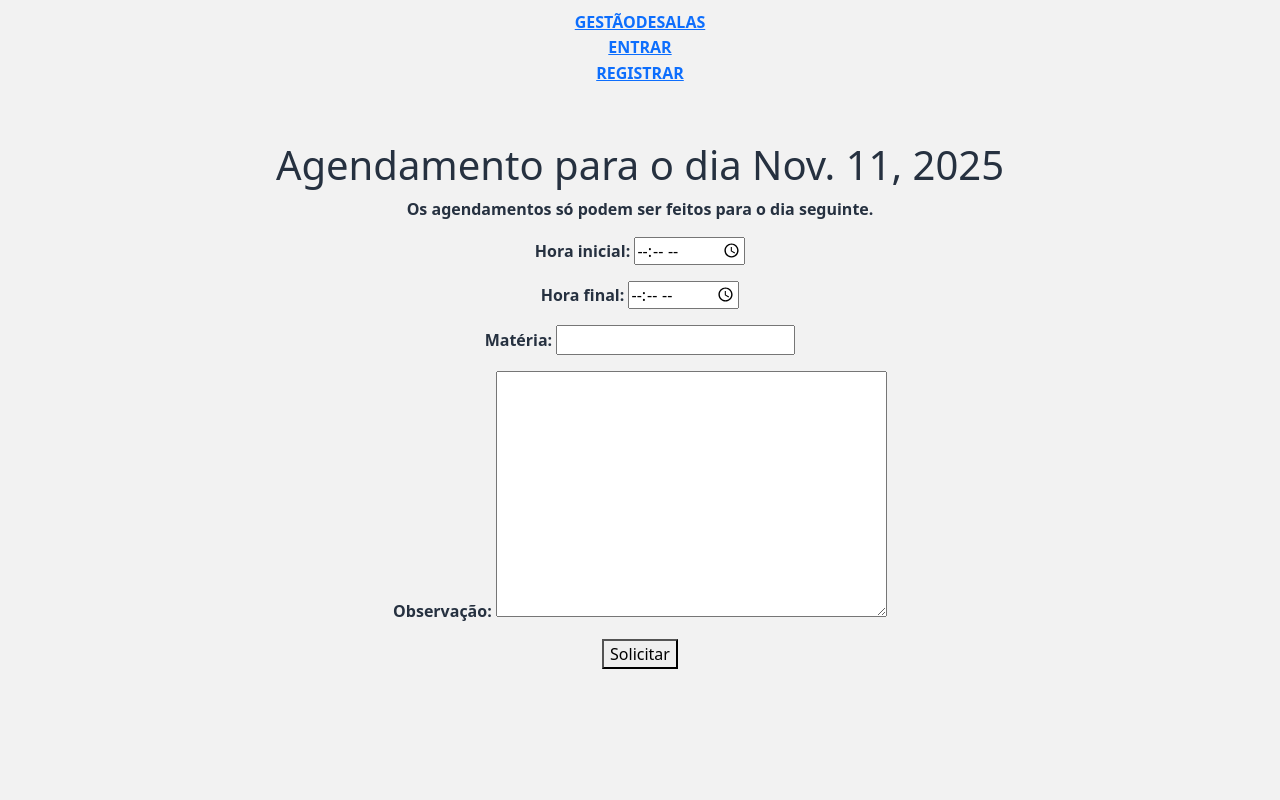
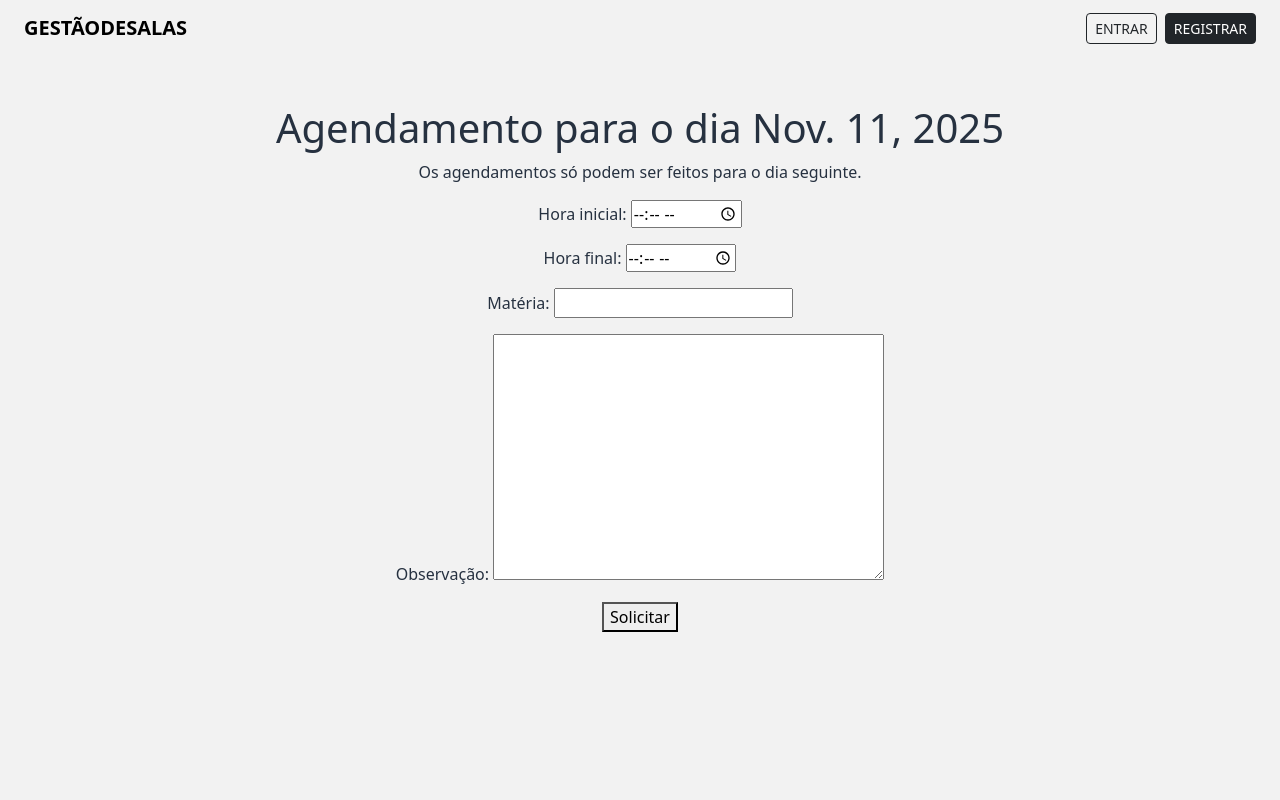
Before and after one commit to lorenaneiva/room-scheduling-manager, a Django app: page /agendar/1/ in a window 1280 px wide. Run offline with Django 5.2, Linux system fonts and the light colour scheme.

Commit message:
style: mudança de estilo da navbar, personalização

```diff
--- a/agendador/templates/agendador/navbar.html
+++ b/agendador/templates/agendador/navbar.html
@@ -1,32 +1,43 @@
-<nav class="navbar navbar-inverse">
+<nav class="navbar navbar-expand-lg navbar-light" style="background-color:#F2F2F2;">
   <div class="container-fluid">
-        <ul class="nav navbar-nav">
-            <li><a href="{% url 'index' %}" id="len1" class="hoverable">GestãoDeSalas</a> </li>
+    <a href="{% url 'index' %}" class="navbar-brand fw-semibold">GestãoDeSalas</a>
+
+    <!-- Botão mobile -->
+    <button class="navbar-toggler" type="button"
+            data-bs-toggle="collapse" data-bs-target="#navbarMain"
+            aria-controls="navbarMain" aria-expanded="false" aria-label="Toggle navigation">
+      <span class="navbar-toggler-icon"></span>
+    </button>
+
+    <div class="collapse navbar-collapse" id="navbarMain">
+      <ul class="navbar-nav ms-auto mb-2 mb-lg-0 d-flex align-items-center gap-2">
+
         {% if user.role == 'professor' %}
         <li class="nav-item">
-                <a href="{% url 'salas' %}" id="len2" class="hoverable">Agendar Sala</a>
-            </li class="nav-item">
-            {% endif %}
-            {% if user.role == 'administrador' %}
-            <li>
-                <a href="{% url 'agendamentos_pendentes' %}" id="len3" class="hoverable">Solicitações pendentes</a>
+          <a href="{% url 'salas' %}" id="hoverable" class="btn btn-outline-dark btn-sm">Agendar Sala</a>
         </li>
         {% endif %}
-            {% if user.is_authenticated%}
-                <li class="nav-link active" >
-                    Olá, {{user.username}}!!
+
+        {% if user.role == 'administrador' %}
+        <li class="nav-item">
+          <a href="{% url 'agendamentos_pendentes' %}" id="hoverable" class="btn btn-outline-dark btn-sm">Solicitações Pendentes</a>
         </li>
-                <li>
-                    <a href="{% url 'logout' %}" id="len4" class="hoverable">Sair</a>
+        {% endif %}
+
+        {% if user.is_authenticated %}
+        <li class="nav-item d-flex align-items-center">
+          <span class="me-3">Olá, {{ user.username }}!!</span>
+          <a href="{% url 'logout' %}" id="hoverable" class="btn btn-dark btn-sm">Sair</a>
         </li>
         {% else %}
         <li class="nav-item">
-                <a href="{% url 'login' %}" id="len4" class="hoverable">Entrar</a>
-            </li class="nav-item">
+          <a href="{% url 'login' %}" id="hoverable" class="btn btn-outline-dark btn-sm">Entrar</a>
+        </li>
         <li class="nav-item">
-                <a href="{% url 'register' %}" id="len5" class="hoverable">Registrar</a>
+          <a href="{% url 'register' %}" id="hoverable" class="btn btn-dark btn-sm">Registrar</a>
         </li>
         {% endif %}
       </ul>
     </div>
+  </div>
 </nav>
--- a/static/agendador/css/base.css
+++ b/static/agendador/css/base.css
@@ -1,4 +1,4 @@
-.hoverable{
+#hoverable{
   display:inline-block;
   backface-visibility: hidden;
   vertical-align: middle;
@@ -9,102 +9,14 @@
   transition-property:transform;
 }
 
-.hoverable:before{
-  position:absolute;
-  pointer-events: none;
-  z-index:-1;
-  content: '';
-  top: 100%;
-  left: 5%;
-  height:10px;
-  width:90%;
-  opacity:0;
-  background: -webkit-radial-gradient(center, ellipse, rgba(255, 255, 255, 0.35) 0%, rgba(255, 255, 255, 0) 80%);
-  background: radial-gradient(ellipse at center, rgba(255, 255, 255, 0.35) 0%, rgba(255, 255, 255, 0) 80%);
-  /* W3C */
-  transition-duration: 0.3s;
-  transition-property: transform, opacity;
-}
-
-.hoverable:hover, .hoverable:active, .hoverable:focus{
+#hoverable:hover, #hoverable:active, #hoverable:focus{
   transform: translateY(-5px);
 }
-.hoverable:hover:before, .hoverable:active:before, .hoverable:focus:before{
+#hoverable:hover:before, #hoverable:active:before, #hoverable:focus:before{
   opacity: 1;
   transform: translateY(-5px);
 }
 
-
-
-@keyframes bounce-animation {
-  16.65% {
-    -webkit-transform: translateY(8px);
-    transform: translateY(8px);
-  }
-
-  33.3% {
-    -webkit-transform: translateY(-6px);
-    transform: translateY(-6px);
-  }
-
-  49.95% {
-    -webkit-transform: translateY(4px);
-    transform: translateY(4px);
-  }
-
-  66.6% {
-    -webkit-transform: translateY(-2px);
-    transform: translateY(-2px);
-  }
-
-  83.25% {
-    -webkit-transform: translateY(1px);
-    transform: translateY(1px);
-  }
-
-  100% {
-    -webkit-transform: translateY(0);
-    transform: translateY(0);
-  }
+nav{
+  text-transform: uppercase;
 }
-
-.bounce {
-  animation-name: bounce-animation;
-  animation-duration: 2s;
-}
-
-
-
-/*everything below here is just setting up the page, so dont worry about it */
-
-
-@media (min-width: 768px) {
-  .navbar{
-    text-align: center !important;
-    float: none;
-    display: inline-block;
-  }
-}
-
-body {
-  background-color: rgba(0,0,0,1);
-  font-weight:600;
-  text-align:center !important;
-  color: white;
-}
-
-nav {
-  background: none !important;
-  text-transform:uppercase;
-  li {
-    margin-left: 3em;
-    margin-right: 3em;
-    a{
-      transition: .5s color ease-in-out;
-    }
-  }
-}
-
-.page-title {
-  opacity: .75 !important;
-}
```
Lines whose indentation alone changed are shown as unchanged.
